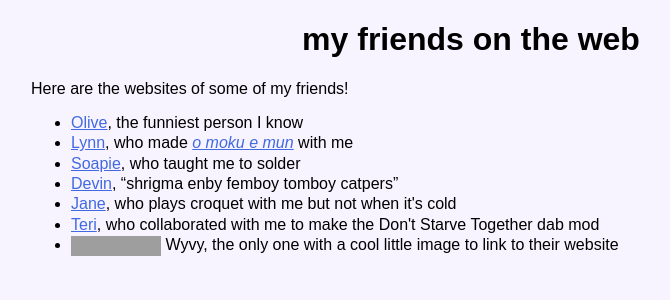
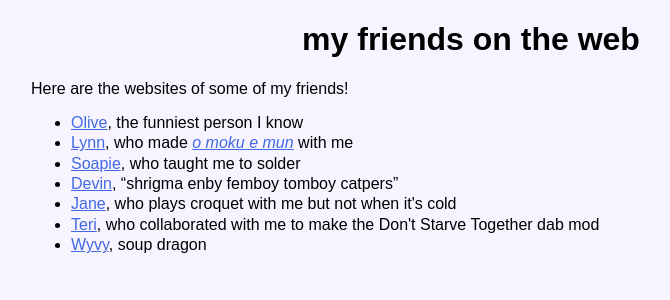
Before and after one commit to Roachbones/Roachbones.github.io, a Jekyll site: the page friends.html, which Jekyll copies as it is, in a window 1280 px wide. Shown: the top 300 px of the page, without its empty margins (169-839 px from the left). Built offline with Jekyll 4.4.1, drawn with Linux system fonts in a browser that asks for light colours; grey boxes are pictures that could not be loaded.

```diff
--- a/friends.html
+++ b/friends.html
@@ -22,7 +22,7 @@
 <li><a href="https://devin.gay">Devin</a>, “shrigma enby femboy tomboy catpers”</li>
 <li><a href="https://janie.page">Jane</a>, who plays croquet with me but not when it's cold</li>
 <li><a href="https://electr1.ca/">Teri</a>, who collaborated with me to make the Don't Starve Together dab mod</li>
-<li><a href="https://wyvy.net"><img src="https://wyvy.net/badge.png" alt="wyvy.net" title="wyvy.net" style="vertical-align:middle;"></a> Wyvy, the only one with a cool little image to link to their website</li>
+<li><a href="https://wyvy.net">Wyvy</a>, soup dragon</li>
 </ul>
 </main>
 </body>
--- a/index.html
+++ b/index.html
@@ -1,7 +1,7 @@
 <!DOCTYPE html>
 <html lang="en">
 <head>
-<meta charset="utf-8"/>
+<meta charset="utf-8">
 <meta name="author" content="Vivian Rose">
 <meta name="description" content="Vivian Rose has fun with computers. This is their personal landing page.">
 <meta property="og:image" content="https://rose.systems/cicada.png">
```
Also changed, not shown: other parts of index.html (+1 -2 lines).
